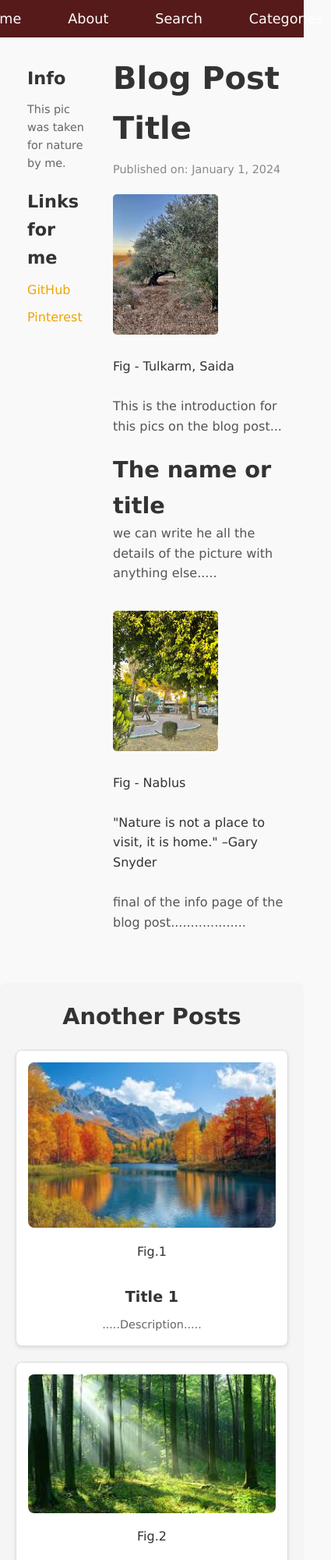
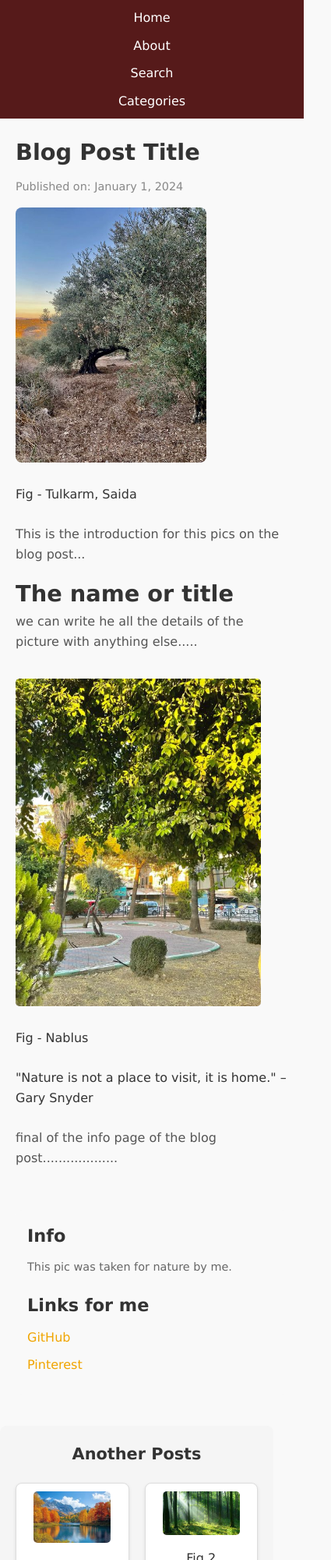
Before and after one commit to Walaessam27/Personal-Blog-Website, a plain HTML site: page pages/blogpost.html in a window 390 px wide. Shown: the top 2000 px of the page at 78% size, 425 px wide, since content can reach past the window. Drawn offline with Linux system fonts and the light colour scheme.

Commit message:
enhance responsive

```diff
--- a/css/blogpost.css
+++ b/css/blogpost.css
@@ -1,18 +1,18 @@
-/* blogpost.css */
-.content {
+/* blogpost.css */.content {
     display: flex;
+    flex-wrap: wrap; /* Ensures content adjusts for smaller screens */
     gap: 20px;
     padding: 20px;
 }
 
-
 article {
     flex: 3;
     max-width: 700px;
+    margin-bottom: 20px; /* Add margin for smaller screens */
 }
 
 article h1 {
-    font-size: 2.5em;
+    font-size: 2.2em; /* Slightly smaller for better scaling */
     color: #333;
     margin-bottom: 10px;
 }
@@ -20,14 +20,14 @@ article h1 {
 .date {
     font-size: 0.9em;
     color: #888;
-    margin-bottom: 20px;
+    margin-bottom: 15px;
 }
 
 .image {
-    width: 60%;
+    width: 70%;
     height: auto;
     margin-bottom: 20px;
-    border-radius: 5px;
+    border-radius: 8px;
 }
 
 .post-content p {
@@ -38,23 +38,23 @@ article h1 {
 
 .post-content h2 {
     font-size: 1.8em;
-    margin-top: 20px;
+    margin-top: 15px;
     color: #333;
 }
 
 .post-content img {
-    width: 60%;
-    height: auto;
+    width: 70%;
+      height: auto;
     margin: 20px 0;
     border-radius: 5px;
 }
-
 
 .sidebar {
     flex: 1;
     background-color: #f9f9f9;
     padding: 15px;
     border-radius: 8px;
+    margin-top: 20px;
 }
 
 .sidebar h3 {
@@ -87,26 +87,18 @@ article h1 {
     text-decoration: underline;
 }
 
-@media (max-width: 768px) {
-    .blog-post-content {
-        flex-direction: column;
-    }
-
-    .sidebar {
-        order: -1;
-    }
-}
-
 
 .anotherposts {
     padding: 20px;
     margin-top: 30px;
     background-color: #f5f5f5;
     border-radius: 8px;
+    width: 90%;
+    height: auto;
 }
 
 .anotherposts h2 {
-    font-size: 1.8em;
+    font-size: 1.5em;
     margin-bottom: 20px;
     color: #333;
     text-align: center;
@@ -114,7 +106,7 @@ article h1 {
 
 .gridcont {
     display: grid;
-    grid-template-columns: repeat(auto-fit, minmax(250px, 1fr));
+    grid-template-columns: repeat(auto-fit,minmax(150px, 3fr));
     gap: 20px;
 }
 
@@ -124,23 +116,89 @@ article h1 {
     border-radius: 8px;
     padding: 15px;
     text-align: center;
-    box-shadow: 0 2px 5px rgba(0, 0, 0, 0.1);
+    box-shadow: 0 2px 4px rgba(0, 0, 0, 0.1);
+    transition: transform 0.2s, box-shadow 0.2s;
+}
+
+.gridanpost:hover {
+    transform: scale(1.01);
+    box-shadow: 0 4px 8px rgba(0, 0, 0, 0.2);
 }
 
 .gridanpost img {
-    width: 100%;
+    width: 80%; /* Ensure full width */
     height: auto;
     border-radius: 8px;
     margin-bottom: 10px;
 }
 
 .gridanpost h3 {
-    font-size: 1.2em;
+    font-size: 1.1em;
     color: #333;
-    margin-bottom: 8px;
+    margin-bottom: 5px;
 }
 
 .gridanpost p {
-    font-size: 0.9em;
+    font-size: 0.8em;
     color: #666;
 }
+
+
+@media (max-width: 1024px) {
+    .content {
+        flex-direction: column;
+    }
+
+    article {
+        margin-bottom: 30px;
+    }
+
+    .sidebar {
+        margin-top: 0;
+    }
+
+    .anotherposts {
+        margin-top: 20px;
+    }
+
+    .gridcont {
+        grid-template-columns: repeat(auto-fit, minmax(120px, 1fr));
+    }
+}
+
+@media (max-width: 768px) {
+    article h1 {
+        font-size: 1.8em;
+    }
+
+    .post-content img {
+        width: 90%;
+    }
+
+    .gridcont {
+        grid-template-columns: repeat(auto-fit, minmax(100px, 1fr));
+    }
+
+    .anotherposts h2 {
+        font-size: 1.3em;
+    }
+}
+
+@media (max-width: 480px) {
+    .content {
+        gap: 10px;
+    }
+
+    .gridanpost {
+        padding: 10px;
+    }
+
+    .gridanpost img {
+        border-radius: 5px;
+    }
+
+    .gridanpost p{
+        font-size: 0.5em;
+
+    }
+}
--- a/css/hd&ft.css
+++ b/css/hd&ft.css
@@ -27,3 +27,27 @@ footer {
     text-align: center;
     padding: 10px 0;
 }
+
+
+
+@media (max-width: 768px) {
+    header nav ul {
+        gap: 10px;
+    }
+
+    header nav ul li a {
+        font-size: 1em;
+    }
+}
+
+
+@media (max-width: 480px) {
+    header nav ul {
+        flex-direction: column;
+        align-items: center;
+     }
+
+    footer {
+        font-size: 0.8em;
+    }
+}
--- a/css/homepage.css
+++ b/css/homepage.css
@@ -73,3 +73,44 @@
 .card:hover {
     box-shadow: 0 4px 8px rgba(0, 0, 0, 0.5);
 }
+
+
+
+
+@media (max-width: 768px) {
+    .title {
+        padding: 40px 15px;
+    }
+
+    .titlediv h1 {
+        font-size: 2.5em;
+    }
+
+    .titlediv p {
+        font-size: 1em;
+    }
+
+    .posts {
+        gap: 15px;
+    }
+}
+
+
+@media (max-width: 480px) {
+    .title {
+        padding: 20px 10px;
+    }
+
+    .titlediv h1 {
+        font-size: 1.8em;
+    }
+
+    .titlediv p {
+        font-size: 0.8em;
+    }
+
+    .posts {
+        grid-template-columns: 1fr;
+        gap: 10px;
+    }
+}
```
